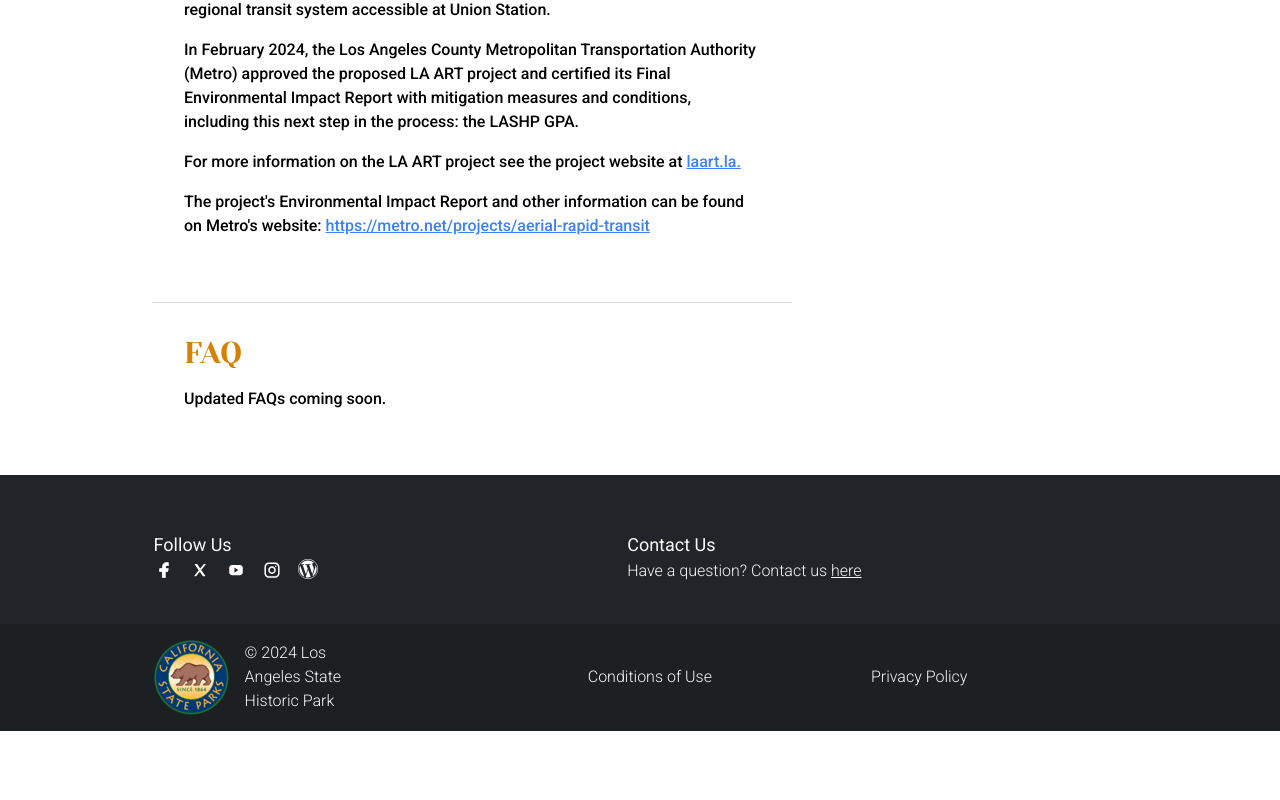
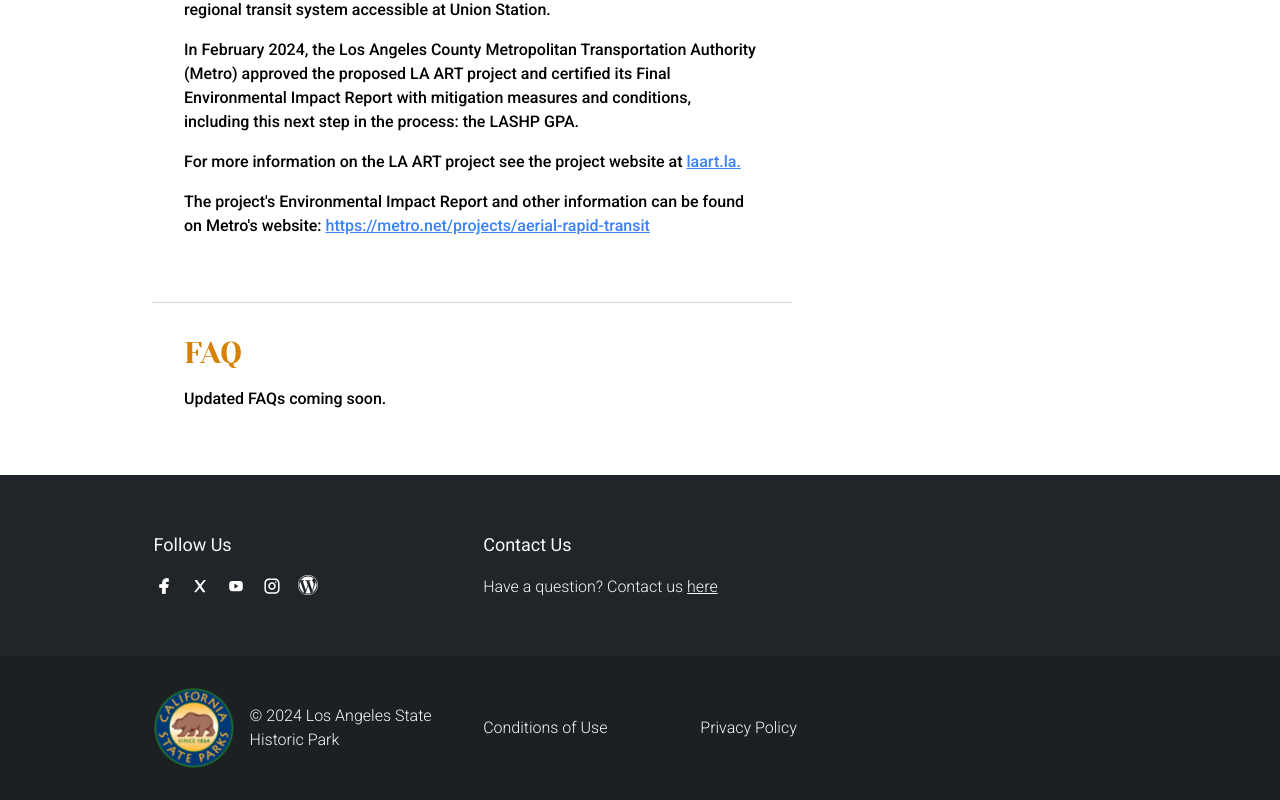
Before and after one commit to AECOMVizStudio/la_art, a React (Vite) app: page / in a window 1280 px wide. Shown: the part 2029-2829 px from the top of the page. Before the commit the page ends 2760 px from the top, so only its background shows below. Built offline with nearby package versions, Linux system fonts and the light colour scheme.

Commit message:
alignment and spacing changes. Converted to grid layout

```diff
--- a/src/components/Footer.tsx
+++ b/src/components/Footer.tsx
@@ -5,25 +5,30 @@ function Footer() {
 
   return (
   <footer className="bg-night text-light-grey p-4 md:px-0">
-      <div className="flex flex-col md:flex-row justify-evenly items-center
-      md:mx-[12%]">
-        <div className="flex-col md:flex md:flex-row w-full md:w-1/4 items-center md:justify-start">
+    <div className="grid md:grid-cols-3 gap-4 mx-auto md:mx-[12%] items-center">
+
+      <div className="flex flex-col md:flex-row items-center justify-center md:justify-start py-4">
         <img src="/CalStateParkLogo.png" alt="california government logo" id='footer-logo' loading="lazy"/>
-          <p className="md:px-4">© {formattedDate} Los Angeles State Historic Park</p>
+        <p className="md:px-4 text-center md:text-left">© {formattedDate} Los Angeles State Historic Park</p>
       </div>
 
-        <ul className="w-full md:w-3/4 lg:flex lg:flex-row lg:justify-evenly py-2 md:pl-8">
-          <li>
+      <ul className="text-center md:text-left flex flex-col md:flex-row md:justify-between py-2">
+        <li className="mb-2 md:mb-0">
           <a href="https://www.parks.ca.gov/ConditionsOfUse" target="_blank" rel="noopener noreferrer" className="hover:underline">
             Conditions of Use
           </a>
         </li>
-          <li>
+        <li className="mb-2 md:mb-0">
           <a href="https://www.parks.ca.gov/Privacy" target="_blank" rel="noopener noreferrer" className="hover:underline">
             Privacy Policy
           </a>
         </li>
       </ul>
+
+
+      <div className="hidden md:block">
+      </div>
+
     </div>
   </footer>
   );
--- a/src/components/children/Connections.tsx
+++ b/src/components/children/Connections.tsx
@@ -10,48 +10,58 @@ interface ConnectionsProps {
 
 function Connections({ followLinks }: ConnectionsProps) {
   return (
-    <div className="bg-dark-grey text-light-grey px-4 py-10 flex flex-col md:flex-row md:px-0 justify-start">
-      <div className="flex flex-col w-full md:w-1/4
-      md:mx-[12%] ">
+    <div className="bg-dark-grey text-light-grey px-4 py-10 md:px-0">
+      <div className="grid md:grid-cols-3 gap-4 mx-auto md:mx-[12%] items-start">
 
+
+        <div className="flex flex-col items-center md:items-start">
           <h3 className="text-lg font-normal mt-4">Follow Us</h3>
-          <ul className="flex space-x-4">
+          <ul className="flex space-x-4 mt-4">
             <li>
               <a href={followLinks.facebook} target="_blank" rel="noopener noreferrer">
-                <img src="./icons/facebook.svg" className="svg" alt="facebook"></img>
+                <img src="./icons/facebook.svg" className="svg" alt="facebook" />
               </a>
             </li>
             <li>
               <a href={followLinks.twitter} target="_blank" rel="noopener noreferrer">
-                <img src="./icons/x.svg" className="svg" alt="x.com"></img>
+                <img src="./icons/x.svg" className="svg" alt="x.com" />
               </a>
             </li>
             <li>
               <a href={followLinks.youtube} target="_blank" rel="noopener noreferrer">
-                <img src="./icons/youtube.svg" className="svg" alt="youtube"></img>
+                <img src="./icons/youtube.svg" className="svg" alt="youtube" />
               </a>
             </li>
             <li>
               <a href={followLinks.instagram} target="_blank" rel="noopener noreferrer">
-                <img src="./icons/instagram.svg" className="svg" alt="instagram"></img>
+                <img src="./icons/instagram.svg" className="svg" alt="instagram" />
               </a>
             </li>
             <li>
-              <a className="bg-white" href={followLinks.wordpress} target="_blank" rel="noopener noreferrer">
-                <img src="./icons/wordpress.svg" className="svg" alt="wordpress"></img>
+              <a href={followLinks.wordpress} target="_blank" rel="noopener noreferrer">
+                <img src="./icons/wordpress.svg" className="svg" alt="wordpress" />
               </a>
             </li>
           </ul>
         </div>
 
-      <div className="flex flex-col w-full md:w-1/4">
 
+        <div className="flex flex-col items-center md:items-start md:col-span-2">
           <h3 className="text-lg font-normal mt-4">Contact Us</h3>
-          <p className="">Have a question? Contact us <a className="underline" href="https://www.parks.ca.gov/?page_id=23110" target="_blank" rel="noopener noreferrer">here</a></p>
+          <p className="mt-4 text-center md:text-left">
+            Have a question? Contact us
+            <a className="underline ml-1" href="https://www.parks.ca.gov/?page_id=23110" target="_blank" rel="noopener noreferrer">here</a>
+          </p>
         </div>
 
 
+        <div className="hidden md:block">
+
         </div>
+
+      </div>
+    </div>
+
   );
 }
 
--- a/src/index.css
+++ b/src/index.css
@@ -42,8 +42,8 @@
 }
 
 #footer-logo {
-  width: 75px;
-  height: 75px;
+  width: 80px;
+  height: 80px;
   object-fit: contain;
 }
 
@@ -82,8 +82,6 @@
 }
 
 
-
-
 body {
   top: 0px !important;
   margin: 0;
@@ -91,3 +89,7 @@ body {
   min-width: 320px;
   min-height: 100vh;
 }
+
+.list_item {
+  transform: rotate(90deg);
+}
```
Lines whose indentation alone changed are shown as unchanged.
